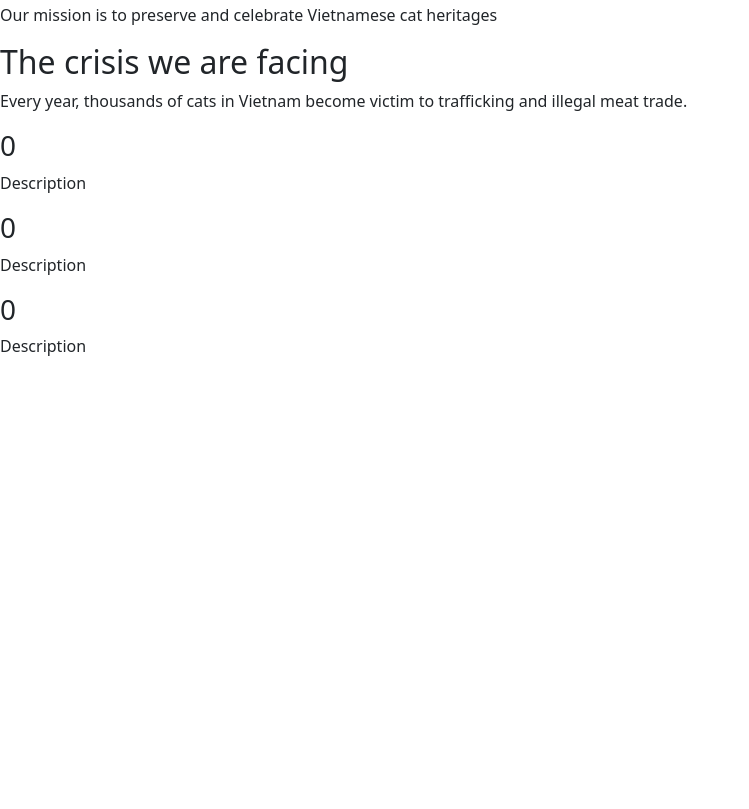
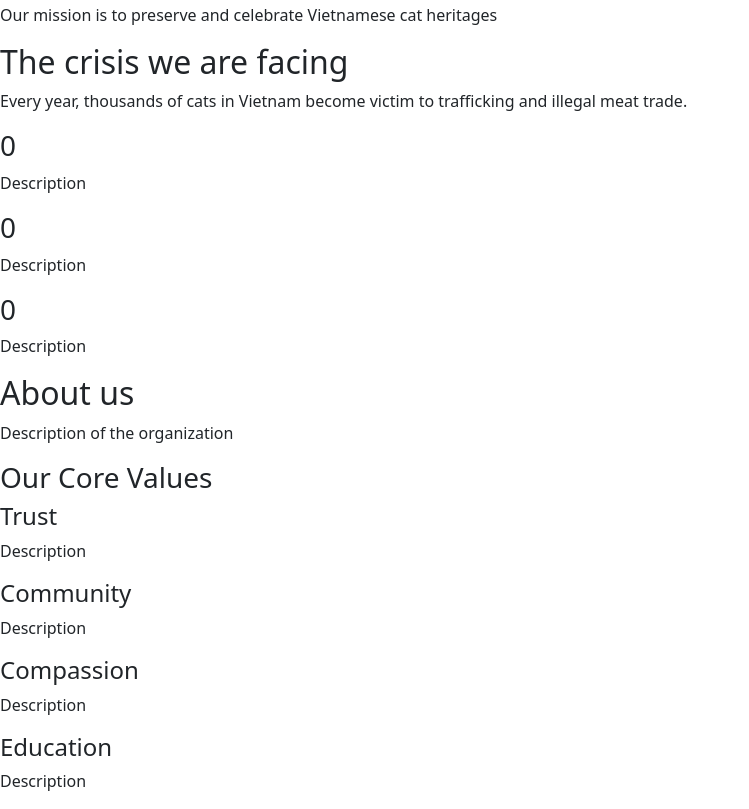
Before and after one commit to tptamyss/attempt5, a plain HTML site: page index.html in a window 1280 px wide. Shown: the part 689-1498 px from the top of the page, without its empty margins (0-749 px from the left). Before the commit the page ends 1063 px from the top, so only its background shows below. Drawn offline with nearby package versions, Linux system fonts and the light colour scheme.

Commit message:
added about

```diff
--- a/index.html
+++ b/index.html
@@ -51,6 +51,37 @@
                 </div>
             </div>
         </section>
+
+        <!--About-->
+        <section>
+            <h2>About us</h2>
+            <p>Description of the organization</p>
+
+            <div>
+                <h3>Our Core Values</h3>
+                <div>
+                    <div>
+                        <h4>Trust</h4>
+                        <p>Description</p>
+                    </div>
+
+                    <div>
+                        <h4>Community</h4>
+                        <p>Description</p>
+                    </div>
+
+                    <h4>Compassion</h4>
+                    <p>Description</p>
+                </div>
+
+                <div>
+                    <h4>Education</h4>
+                    <p>Description</p>
+                </div>
+            </div>
+        </section>
+
+
     </main>
 </body>
 </html>
```
